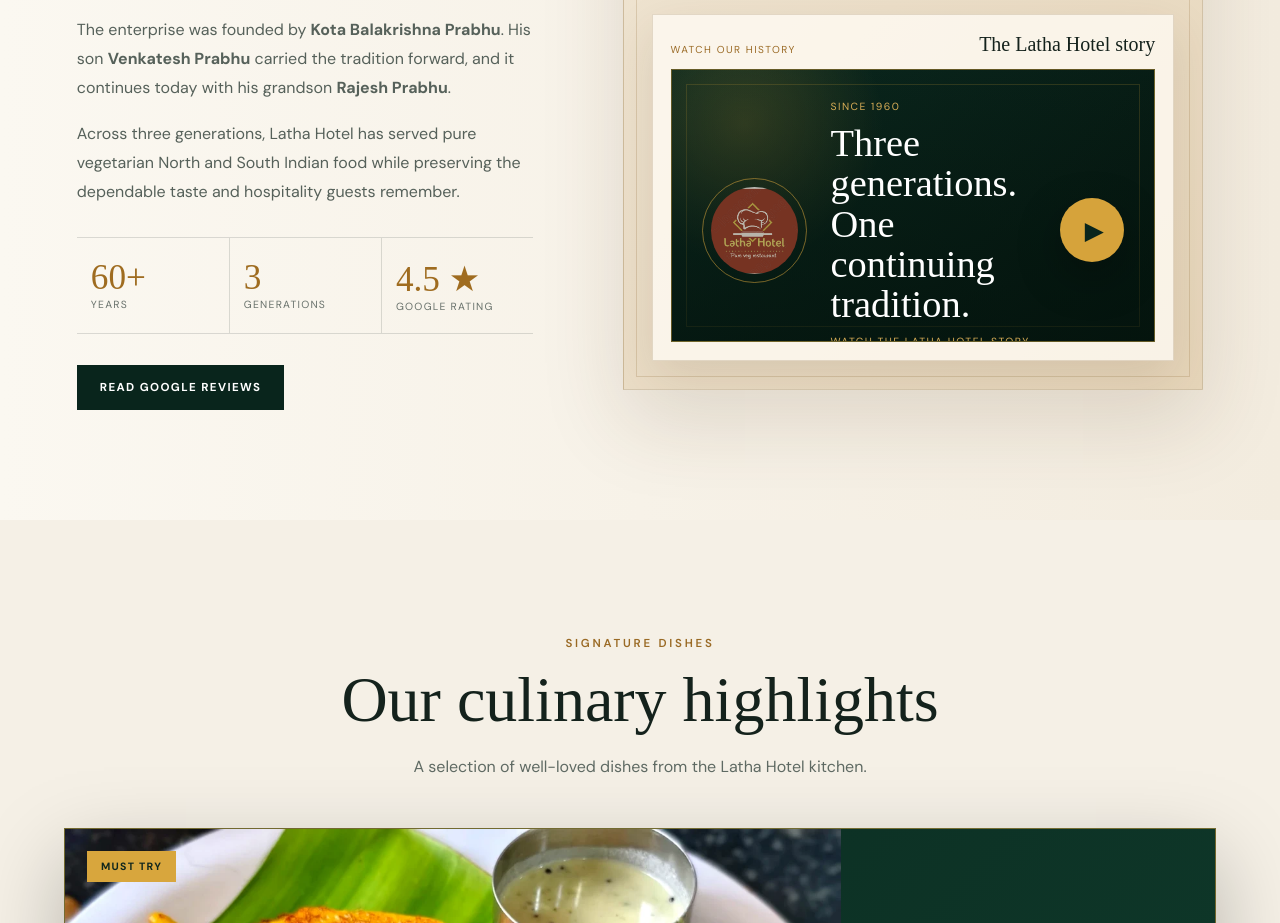
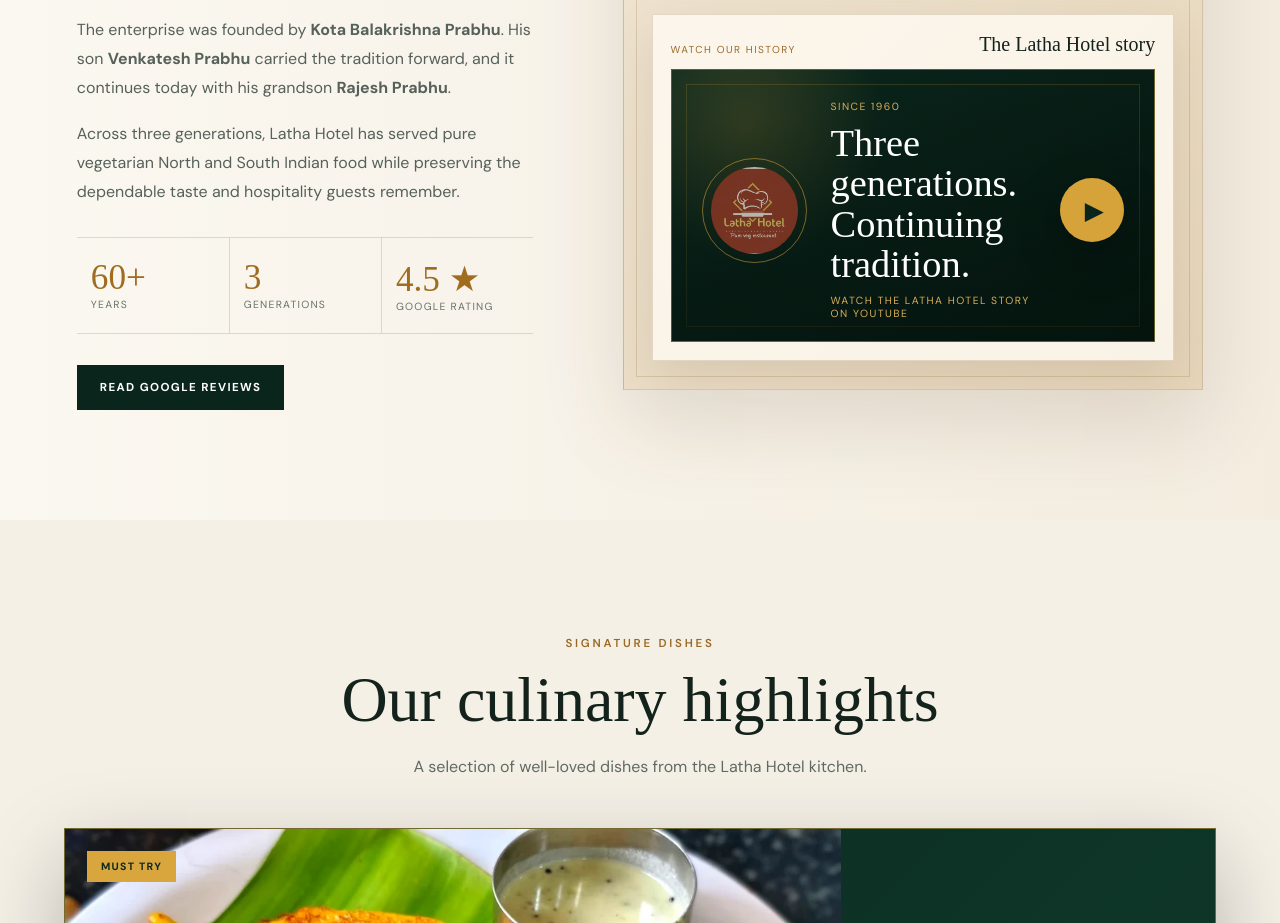
Before and after one commit to sushma-shenoy/latha-hotel, a plain HTML site: page index.html in a window 1280 px wide. Shown: the part 1456-2379 px from the top of the page. Drawn offline with Linux system fonts and the light colour scheme; a web font is replaced by a local one.

Commit message:
Update text for hotel tradition description

```diff
--- a/index.html
+++ b/index.html
@@ -101,7 +101,7 @@
             </div>
             <div class="video-card-copy">
               <span>Since 1960</span>
-              <strong>Three generations.<br>One continuing tradition.</strong>
+              <strong>Three generations.<br>Continuing tradition.</strong>
               <small>Watch the Latha Hotel story on YouTube</small>
             </div>
             <span class="play-button" aria-hidden="true">▶</span>
```
